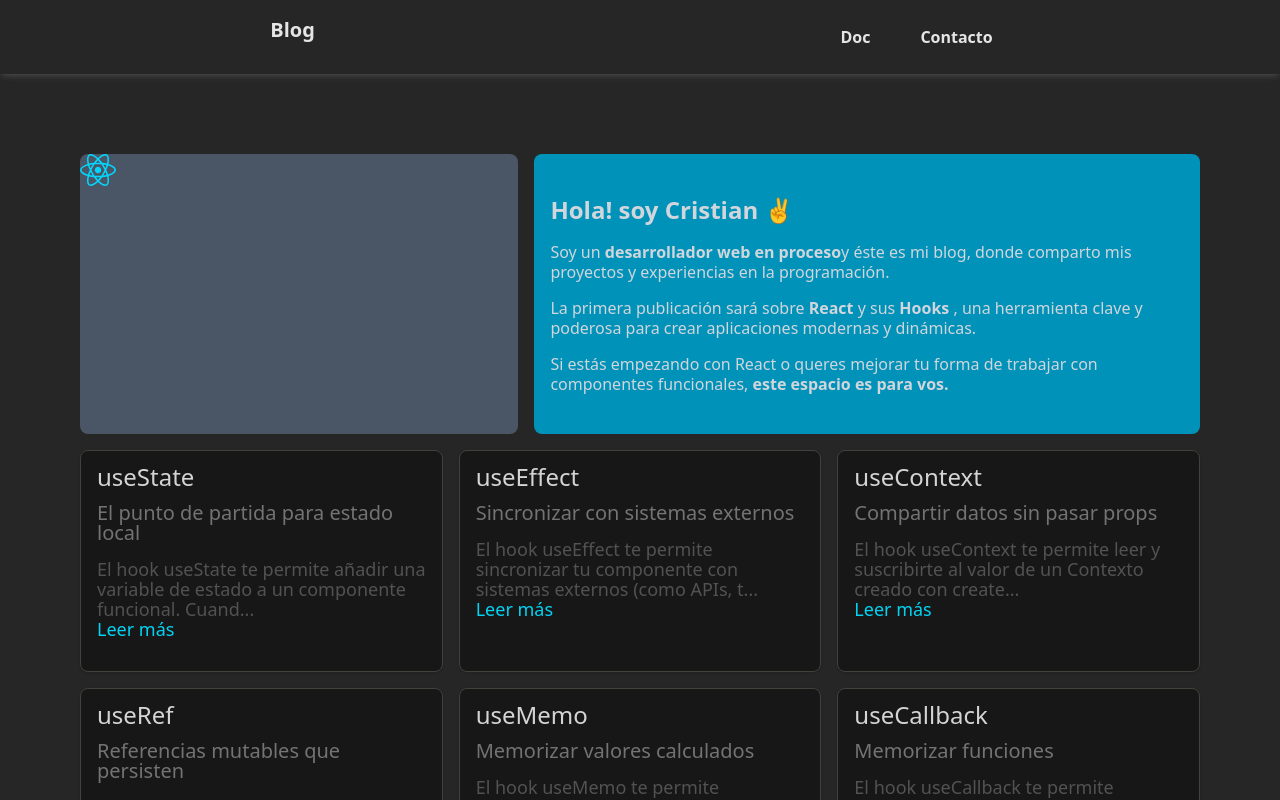
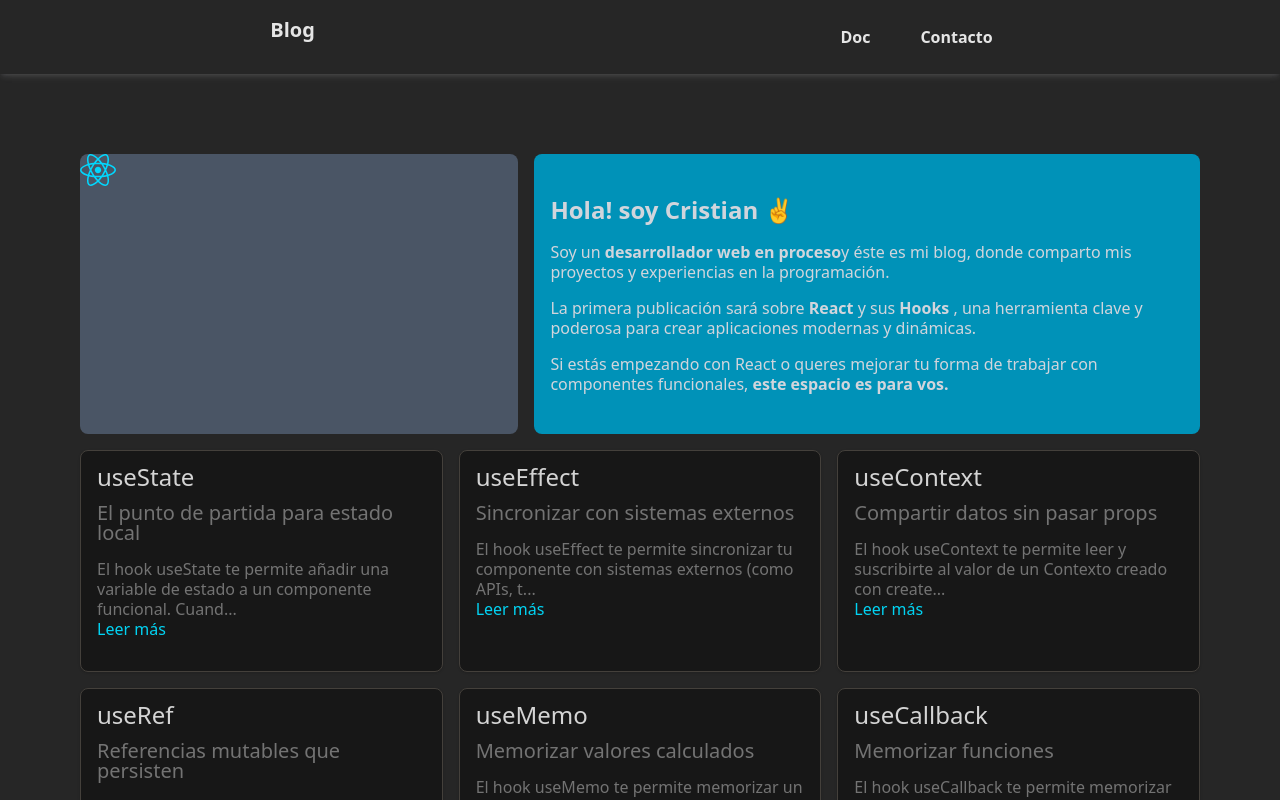
Before and after one commit to Cris7ian-tech/Blog, a React (Vite) app: page / in a window 1280 px wide. Shown: the top 800 px of the page. Built offline with nearby package versions, Linux system fonts and the light colour scheme.

Commit message:
estilando Paragraph

```diff
--- a/src/components/Paragraph.tsx
+++ b/src/components/Paragraph.tsx
@@ -8,7 +8,7 @@ interface CustomButtonProps extends React.ComponentPropsWithoutRef<'p'> {
 const Paragraph : React.FC<CustomButtonProps> = ({children, className}) => {
 
   return (
-    <p className={`text-lg text-neutral-600 mb-4 leading-5 ${className}`}>
+    <p className={`text-base text-neutral-500 mb-4 leading-5 ${className}`}>
       {children}
     </p>
 );
```
